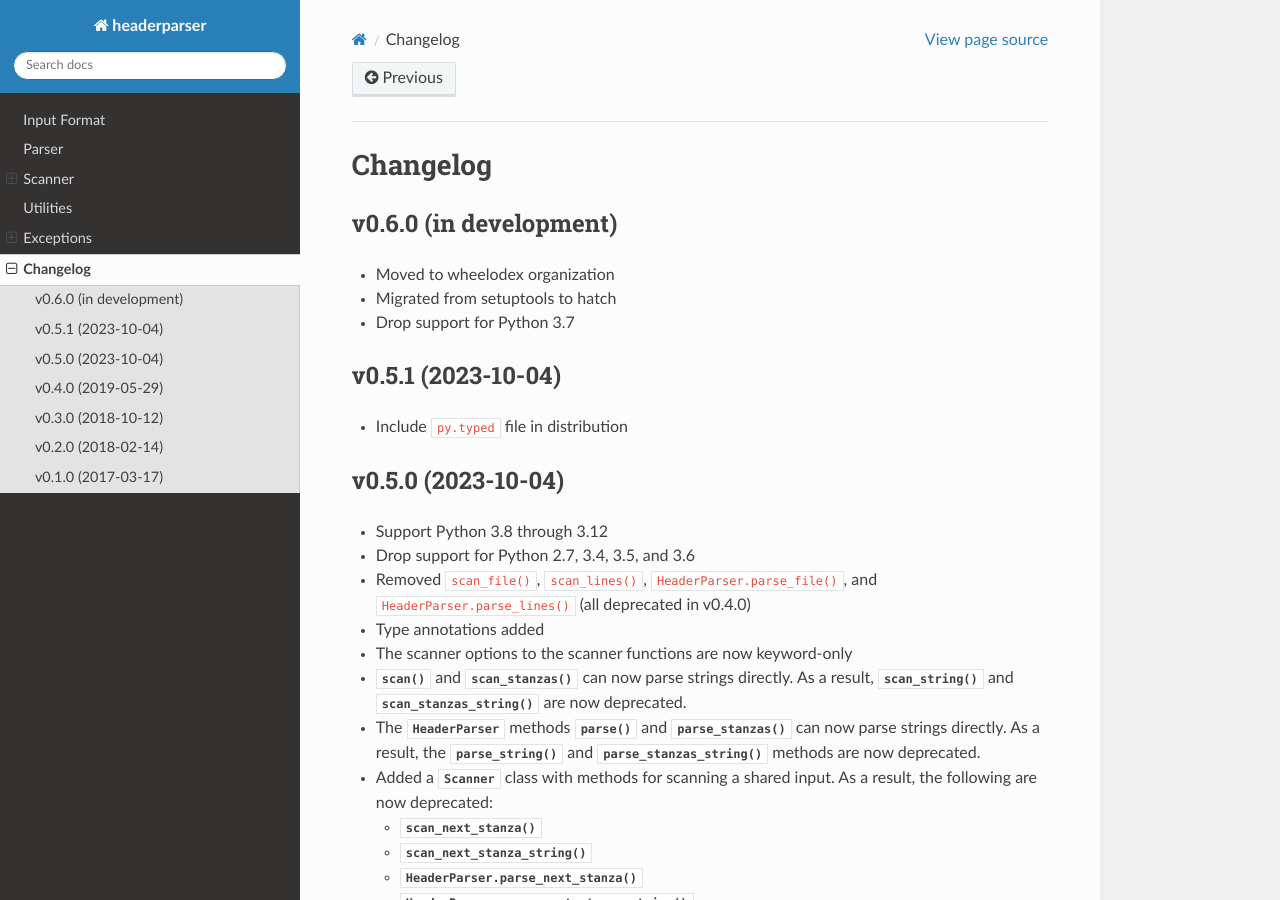
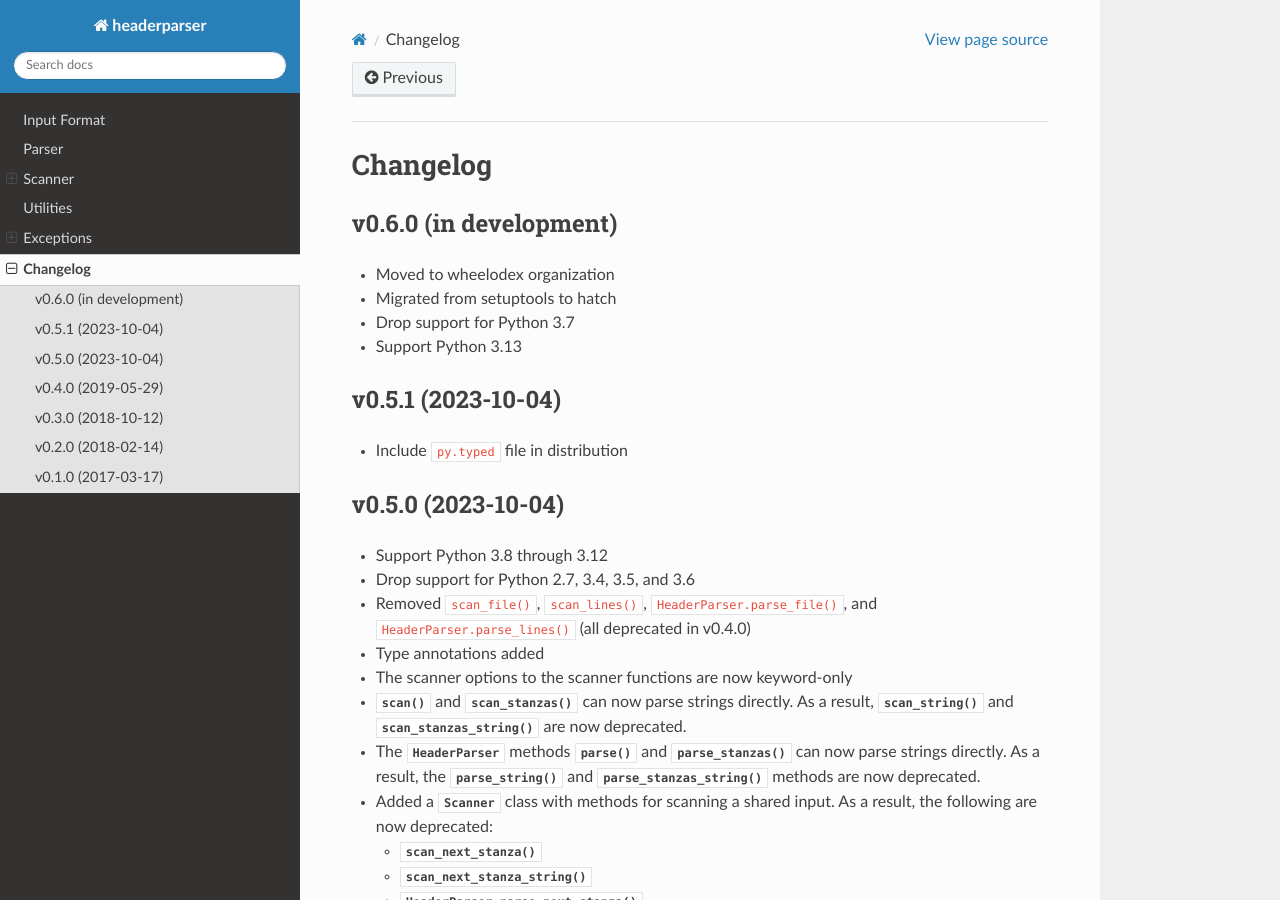
Before and after one commit to wheelodex/headerparser, a Sphinx documentation site: the page built from docs/changelog.rst, in a window 1280 px wide and 900 px high. Built offline with Sphinx 7.4.7 and the Read the Docs theme 3.1.0, drawn with Linux system fonts in a browser that asks for light colours.

Commit message:
Add support for Python 3.13

```diff
--- a/docs/changelog.rst
+++ b/docs/changelog.rst
@@ -8,6 +8,7 @@ v0.6.0 (in development)
 - Moved to wheelodex organization
 - Migrated from setuptools to hatch
 - Drop support for Python 3.7
+- Support Python 3.13
 
 
 v0.5.1 (2023-10-04)
--- a/pyproject.toml
+++ b/pyproject.toml
@@ -33,6 +33,7 @@ classifiers = [
     "Programming Language :: Python :: 3.10",
     "Programming Language :: Python :: 3.11",
     "Programming Language :: Python :: 3.12",
+    "Programming Language :: Python :: 3.13",
     "Programming Language :: Python :: Implementation :: CPython",
     "Programming Language :: Python :: Implementation :: PyPy",
     "License :: OSI Approved :: MIT License",
```
Also changed, not shown: CHANGELOG.md (+1 -0 lines), 2 other files.
